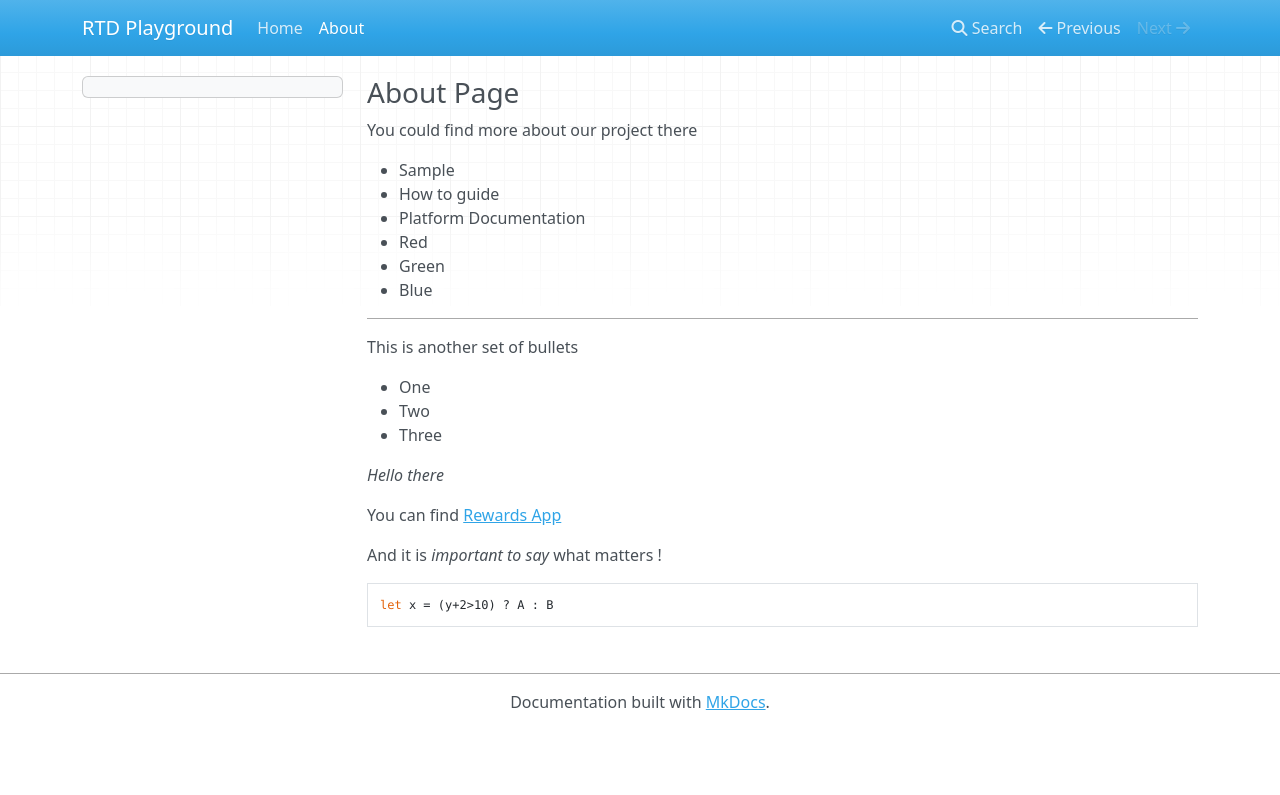
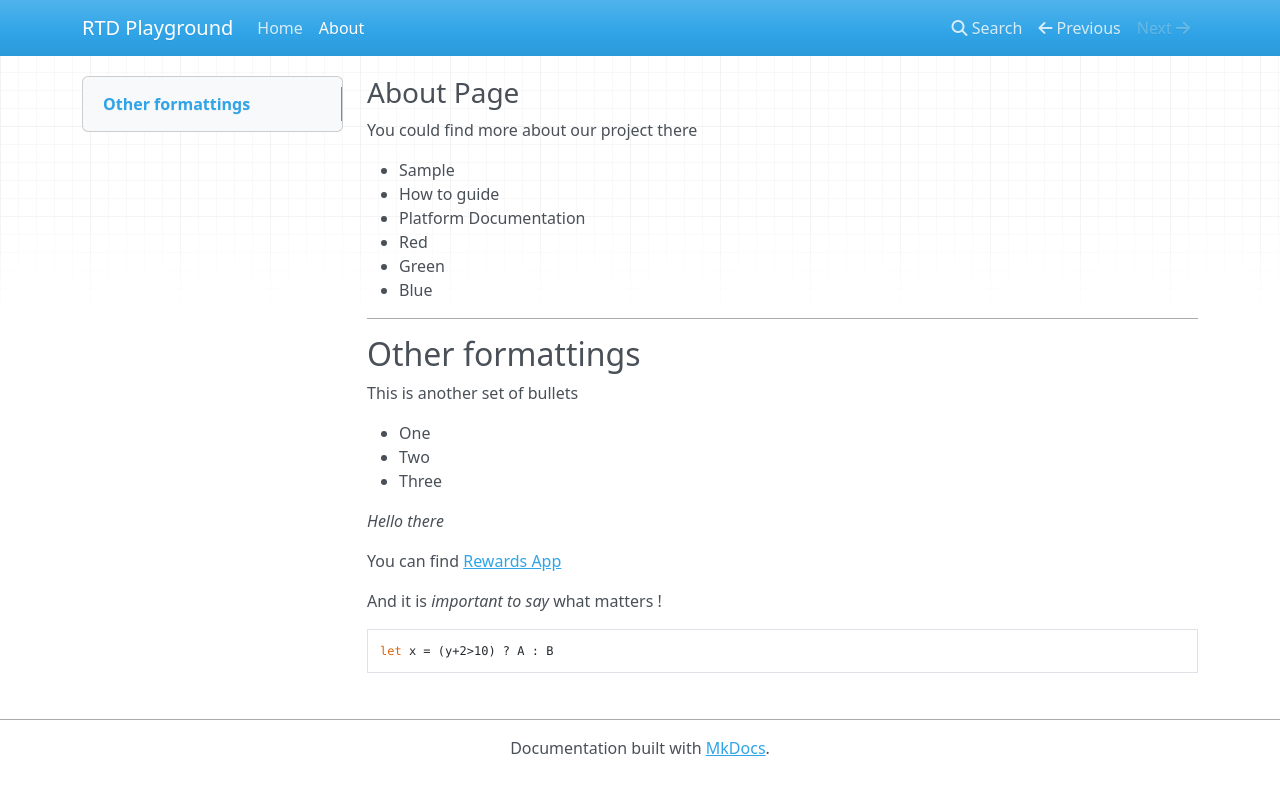
Before and after one commit to fidenz-chim/rtd-playground, an MkDocs documentation site: the page built from docs/about.md, in a window 1280 px wide. Shown: the top 795 px of the page. Built offline with MkDocs 1.6.1, drawn with Linux system fonts in a browser that asks for light colours; nearby versions of some CDN libraries; old or Windows-style settings are respelled for this version of MkDocs.

Commit message:
formatting 5

```diff
--- a/docs/about.md
+++ b/docs/about.md
@@ -10,6 +10,7 @@ You could find more about our project there
 -   Blue
 
 ___
+## Other formattings ##
 This is another set of bullets
 
  *   One
```
